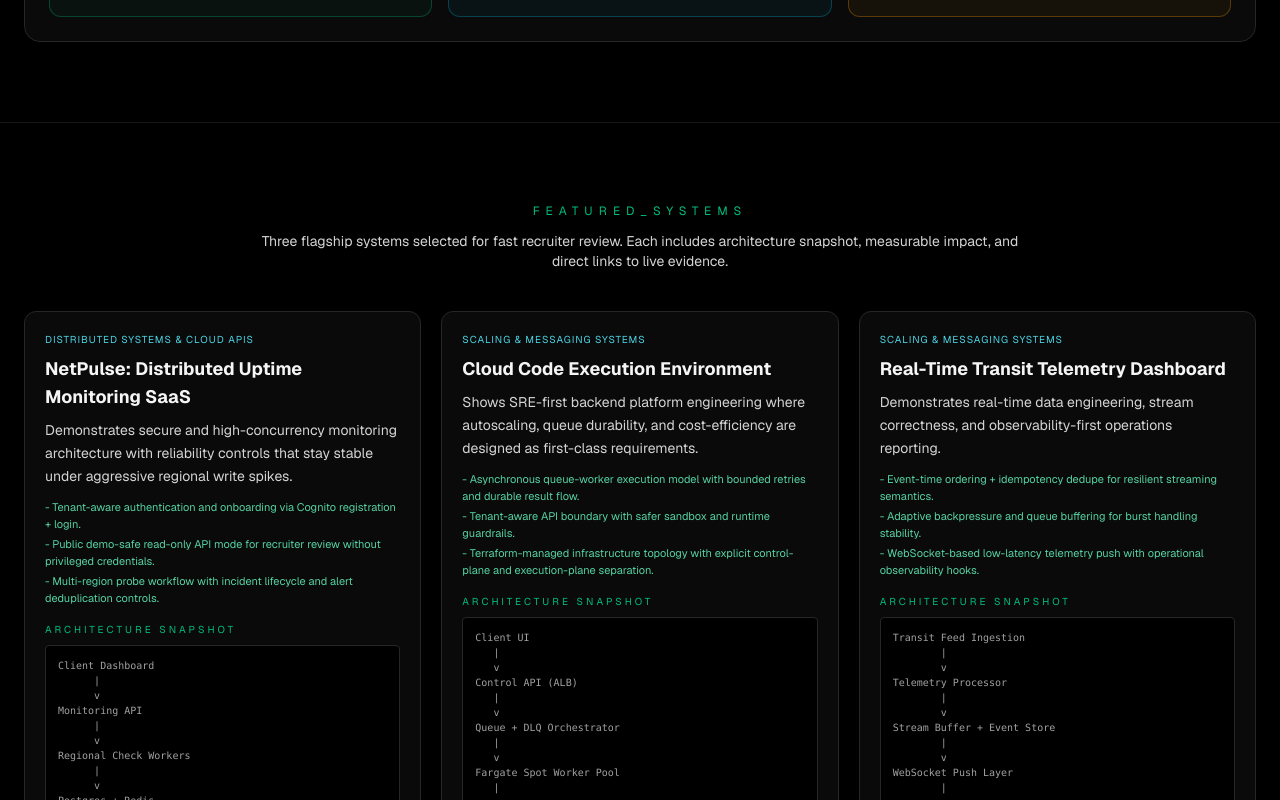
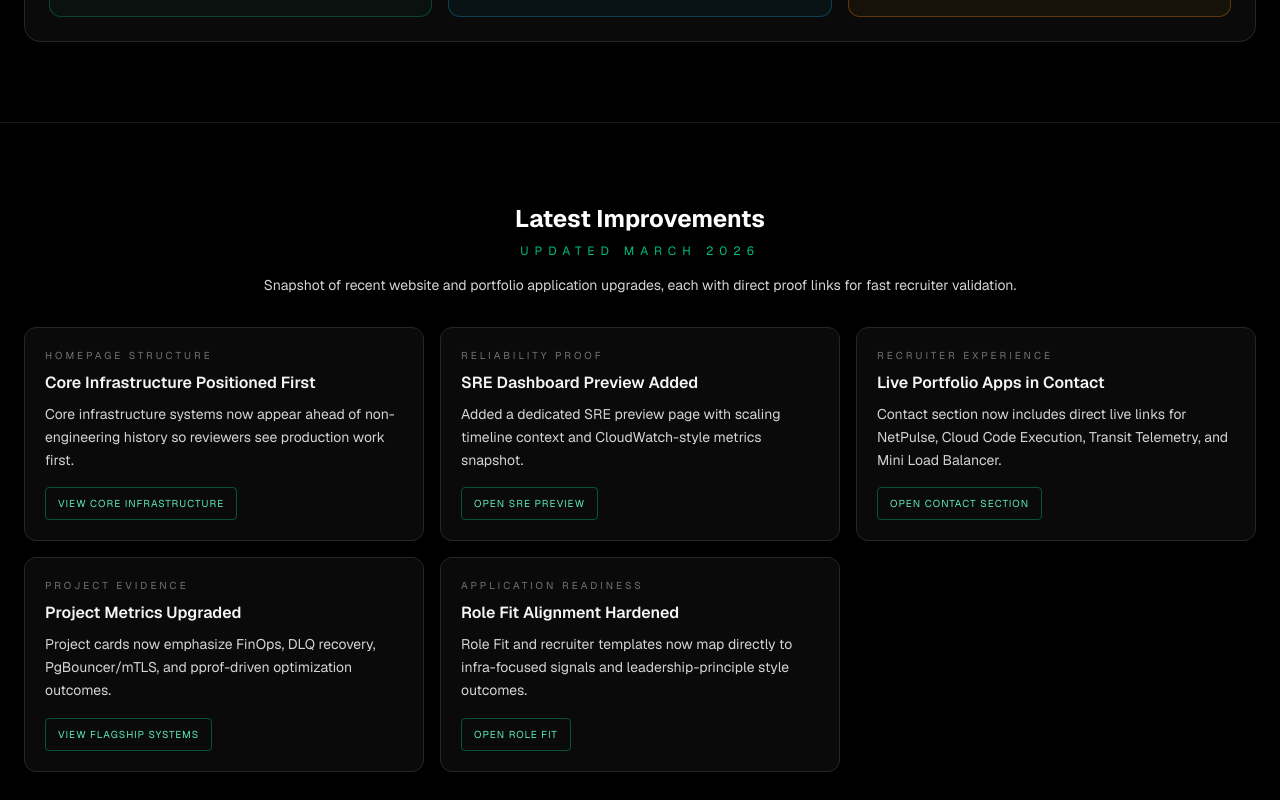
Before and after one commit to MohammedVep/mohammed-portfolio, a Next.js app: page / in a window 1280 px wide. Shown: the part 1800-2600 px from the top of the page. Built offline with nearby package versions, Linux system fonts and the light colour scheme.

Commit message:
Add homepage latest improvements section and nav links

```diff
--- a/app/page.tsx
+++ b/app/page.tsx
@@ -5,6 +5,7 @@ import Education from "@/components/sections/education/Education";
 import Experience from "@/components/sections/experience/Experience";
 import FeaturedSystems from "@/components/sections/featured-systems/FeaturedSystems";
 import Hero from "@/components/sections/hero/Hero";
+import LatestImprovements from "@/components/sections/latest-improvements/LatestImprovements";
 import Projects from "@/components/sections/projects/Projects";
 import RecruiterIndex from "@/components/sections/recruiter-index/RecruiterIndex";
 import RoleFit from "@/components/sections/role-fit/RoleFit";
@@ -16,6 +17,7 @@ export default function Home() {
     <>
       <Hero />
       <RecruiterIndex />
+      <LatestImprovements />
       <FeaturedSystems />
       <Projects />
       <Runbooks />
--- a/components/layout/Footer.tsx
+++ b/components/layout/Footer.tsx
@@ -5,6 +5,7 @@ const quickLinks = [
   { href: "/#projects", label: "Core Infrastructure" },
   { href: "/#runbooks", label: "Architecture and Runbooks" },
   { href: "/#recruiter-index", label: "Recruiter Index" },
+  { href: "/#improvements", label: "Latest Improvements" },
   { href: "/blog", label: "Engineering Blog" },
   { href: "/#role-fit", label: "Role Fit Brief" },
   { href: "/sre-dashboard", label: "SRE Dashboard Preview" },
--- a/components/layout/Navbar.tsx
+++ b/components/layout/Navbar.tsx
@@ -9,6 +9,7 @@ const navLinks = [
   { href: "/#projects", label: "Projects" },
   { href: "/#runbooks", label: "Runbooks" },
   { href: "/#recruiter-index", label: "Recruiter Index" },
+  { href: "/#improvements", label: "Improvements" },
   { href: "/blog", label: "Blog" },
   { href: "/#role-fit", label: "Role Fit" },
   { href: "/#contact", label: "Contact" },
--- /dev/null
+++ b/components/sections/latest-improvements/LatestImprovements.tsx
@@ -0,0 +1,34 @@
+import { improvementsUpdatedAt, latestImprovements } from "@/content/updates";
+
+export default function LatestImprovements() {
+  return (
+    <section id="improvements" className="border-t border-neutral-900 bg-black py-20">
+      <div className="container mx-auto px-6">
+        <h2 className="mb-2 text-center text-2xl font-bold text-white">Latest Improvements</h2>
+        <p className="mb-4 text-center text-xs font-mono uppercase tracking-[0.5em] text-emerald-500">
+          Updated {improvementsUpdatedAt}
+        </p>
+        <p className="mx-auto mb-8 max-w-3xl text-center text-sm text-neutral-300">
+          Snapshot of recent website and portfolio application upgrades, each with direct proof
+          links for fast recruiter validation.
+        </p>
+
+        <div className="grid gap-4 md:grid-cols-2 lg:grid-cols-3">
+          {latestImprovements.map((item) => (
+            <article key={item.id} className="rounded-xl border border-neutral-800 bg-neutral-950 p-5">
+              <p className="text-[10px] uppercase tracking-[0.3em] text-neutral-500">{item.scope}</p>
+              <h3 className="mt-2 text-base font-semibold text-neutral-100">{item.title}</h3>
+              <p className="mt-2 text-sm leading-relaxed text-neutral-300">{item.detail}</p>
+              <a
+                href={item.proofHref}
+                className="mt-4 inline-flex rounded border border-emerald-500/40 px-3 py-2 text-[10px] uppercase tracking-widest text-emerald-300 transition hover:border-emerald-300 hover:text-emerald-200"
+              >
+                {item.proofLabel}
+              </a>
+            </article>
+          ))}
+        </div>
+      </div>
+    </section>
+  );
+}
--- /dev/null
+++ b/content/updates/index.ts
@@ -0,0 +1,58 @@
+export type Improvement = {
+  id: string;
+  title: string;
+  scope: string;
+  detail: string;
+  proofHref: string;
+  proofLabel: string;
+};
+
+export const improvementsUpdatedAt = "March 2026";
+
+export const latestImprovements: Improvement[] = [
+  {
+    id: "core-infra-order",
+    title: "Core Infrastructure Positioned First",
+    scope: "Homepage Structure",
+    detail:
+      "Core infrastructure systems now appear ahead of non-engineering history so reviewers see production work first.",
+    proofHref: "/#projects",
+    proofLabel: "View Core Infrastructure",
+  },
+  {
+    id: "sre-preview",
+    title: "SRE Dashboard Preview Added",
+    scope: "Reliability Proof",
+    detail:
+      "Added a dedicated SRE preview page with scaling timeline context and CloudWatch-style metrics snapshot.",
+    proofHref: "/sre-dashboard",
+    proofLabel: "Open SRE Preview",
+  },
+  {
+    id: "live-app-cta",
+    title: "Live Portfolio Apps in Contact",
+    scope: "Recruiter Experience",
+    detail:
+      "Contact section now includes direct live links for NetPulse, Cloud Code Execution, Transit Telemetry, and Mini Load Balancer.",
+    proofHref: "/#contact",
+    proofLabel: "Open Contact Section",
+  },
+  {
+    id: "project-metrics-upgrade",
+    title: "Project Metrics Upgraded",
+    scope: "Project Evidence",
+    detail:
+      "Project cards now emphasize FinOps, DLQ recovery, PgBouncer/mTLS, and pprof-driven optimization outcomes.",
+    proofHref: "/#featured-systems",
+    proofLabel: "View Flagship Systems",
+  },
+  {
+    id: "role-fit-upgrade",
+    title: "Role Fit Alignment Hardened",
+    scope: "Application Readiness",
+    detail:
+      "Role Fit and recruiter templates now map directly to infra-focused signals and leadership-principle style outcomes.",
+    proofHref: "/#role-fit",
+    proofLabel: "Open Role Fit",
+  },
+];
```
